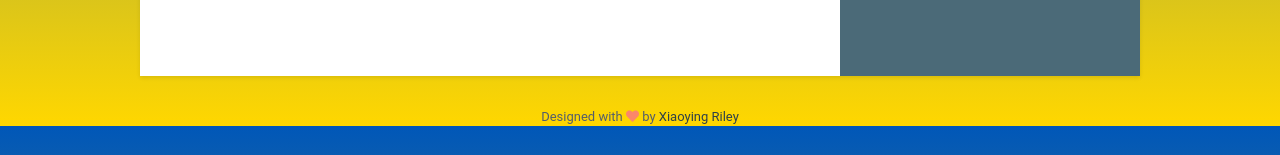
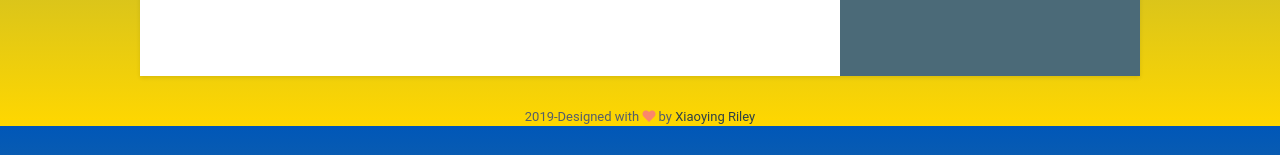
Before and after one commit to Art-Ko/online-cv-2022, a Jekyll site: the page built from index.html, in a window 1280 px wide and 900 px high, scrolled down 1832 px. Shown: the part 742-897 px from the top of the window. Built offline with Jekyll 4.4.1, drawn with Linux system fonts in a browser that asks for light colours.

Commit message:
.2023-03-31

```diff
--- a/_includes/footer.html
+++ b/_includes/footer.html
@@ -1,6 +1,6 @@
 <footer class="footer">
     <div class="text-center">
         <!--/* This template is released under the Creative Commons Attribution 3.0 License. Please keep the attribution link below when using for your own project. Thank you for your support. :) If you'd like to use the template without the attribution, you can check out other license options via our website: themes.3rdwavemedia.com */-->
-        <small class="copyright">{{ site.data.data.footer }}</small>
+        <small class="copyright">2019-{{ site.data.data.footer }}</small>
     </div><!--//container-->
 </footer><!--//footer-->
```
